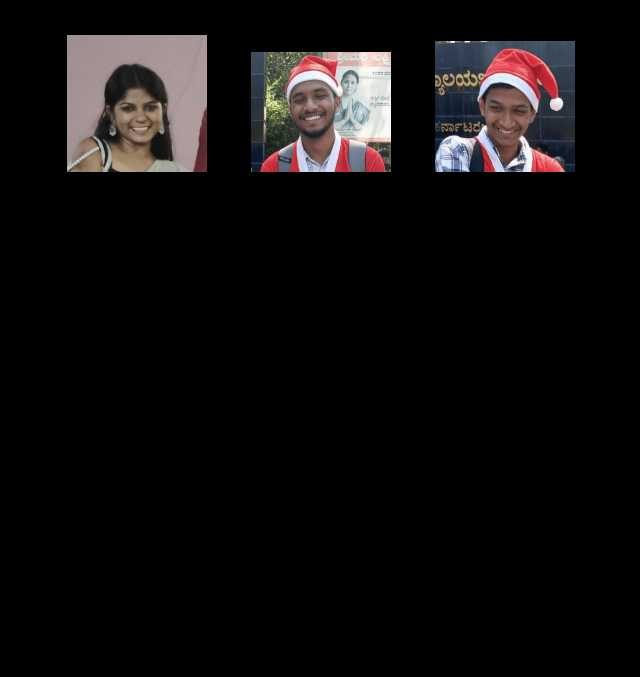
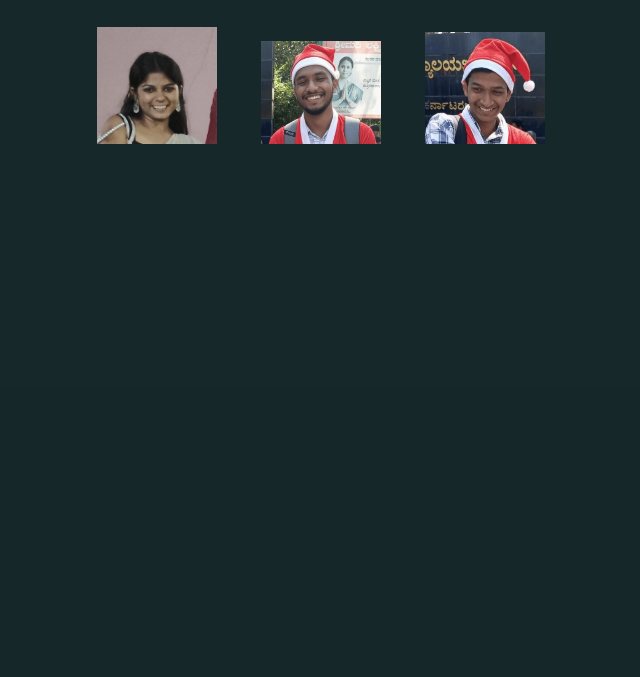
Before and after one commit to redwings-ops/Flappy-, a plain HTML site: page Index.html in a window 1280 px wide. Shown: the part 123-800 px from the top of the page, without its empty margins (319-959 px from the left). Drawn offline with Linux system fonts and the light colour scheme.

Commit message:
Update style.css

```diff
--- a/style.css
+++ b/style.css
@@ -1,39 +1,31 @@
 body {
     margin: 0;
     overflow: hidden;
-    background: black;
+    background: #70c5ce;
     font-family: Arial, sans-serif;
 }
 
-/* Character Selection */
+/* Character Select */
 #charSelect {
     position: fixed;
     width: 100%;
     height: 100%;
-    background: #000d;
+    background: rgba(0,0,0,0.8);
+    text-align: center;
+    padding-top: 50px;
     color: white;
-    text-align: center;
-    padding-top: 40px;
-    z-index: 10;
-}
-
-#charContainer {
-    margin-top: 40px;
 }
 
 #charContainer img {
-    width: 140px;
+    width: 120px;
     margin: 20px;
     cursor: pointer;
-    transition: 0.2s;
+    transition: 0.3s;
 }
-
 #charContainer img:hover {
-    transform: scale(1.15);
+    transform: scale(1.2);
 }
 
 #gameCanvas {
     display: none;
-    width: 100vw;
-    height: 100vh;
 }
```
